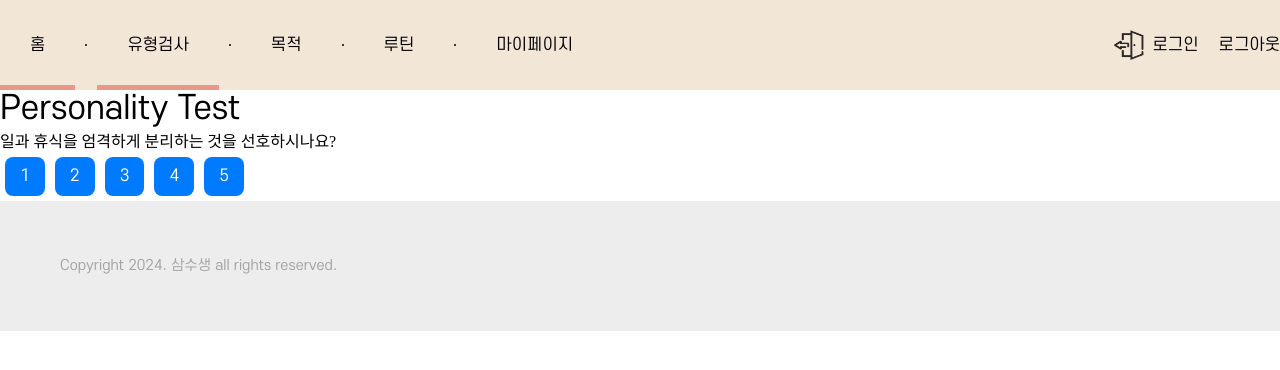
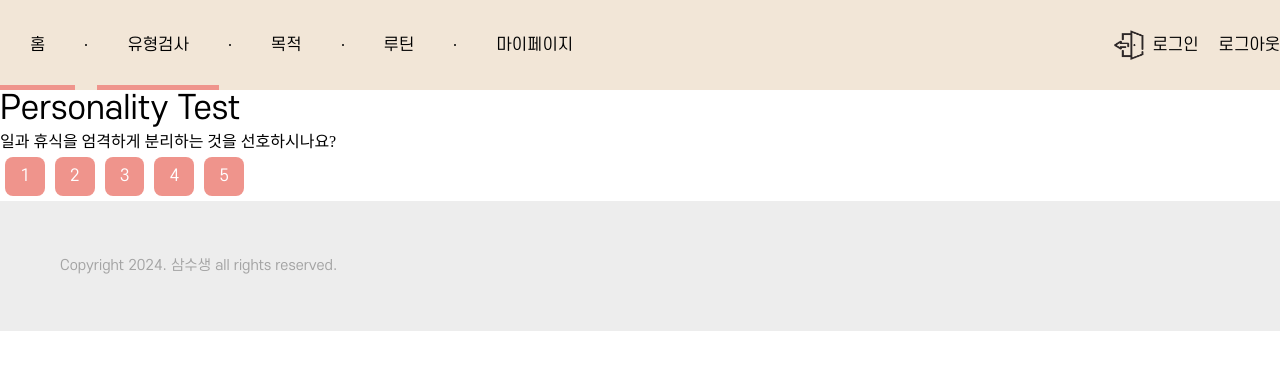
Before and after one commit to subin000306/routine, a React (Create React App) app in the folder client/: page /typetest in a window 1280 px wide. Shown: the top 370 px of the page. Built offline with nearby package versions, Linux system fonts and the light colour scheme; a web font is replaced by a local one.

Commit message:
버튼 업데이트

```diff
--- a/client/src/pages/TypeTest/index.js
+++ b/client/src/pages/TypeTest/index.js
@@ -3,6 +3,7 @@ import { useNavigate } from "react-router-dom";
 import userTypeData from '../../assets/data/userType.json';
 import styled from 'styled-components';
 import axios from 'axios';
+import { primaryColor } from '../../styles/colors';
 
 function TypeTest() {
     const navigate = useNavigate();
@@ -73,7 +74,7 @@ const Wrap = styled.div`
 const Wrap_container = styled.div``;
 
 const StyledButton = styled.button`
-    background-color: #007BFF;
+    background-color: ${primaryColor};
     color: white;
     border: none;
     border-radius: 8px;
```
